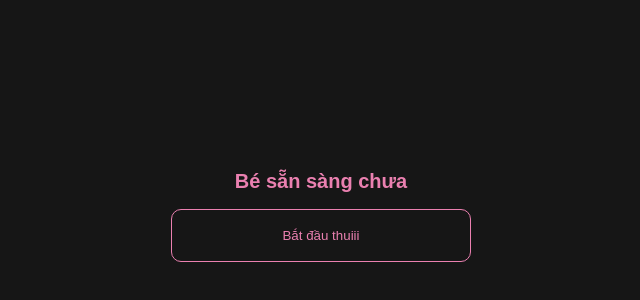
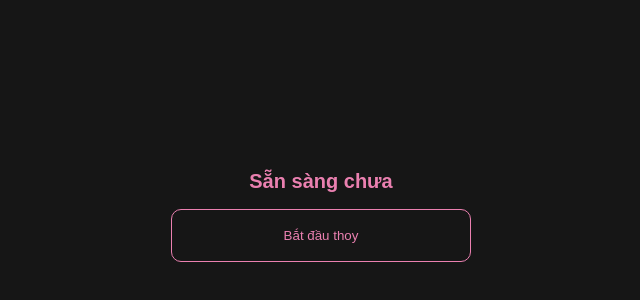
Before and after one commit to hunghuynh449/hydro-codes, a Next.js app: page /christmas in a window 1280 px wide. Shown: the part 176-476 px from the top of the page, without its empty margins (319-959 px from the left). Built offline with nearby package versions, Linux system fonts and the light colour scheme.

Commit message:
change text

```diff
--- a/container/Christmas/index.tsx
+++ b/container/Christmas/index.tsx
@@ -36,10 +36,10 @@ const Christmas: React.FC = () => {
       ></script>
         <div id="overlay">
           <ul>
-            <li className="title">Bé sẵn sàng chưa</li>
+            <li className="title">Sẵn sàng chưa</li>
             <li>
               <button className="btn" id="btnA" type="button">
-                Bắt đầu thuiii
+                Bắt đầu thoy
               </button>
             </li>
           </ul>
```
